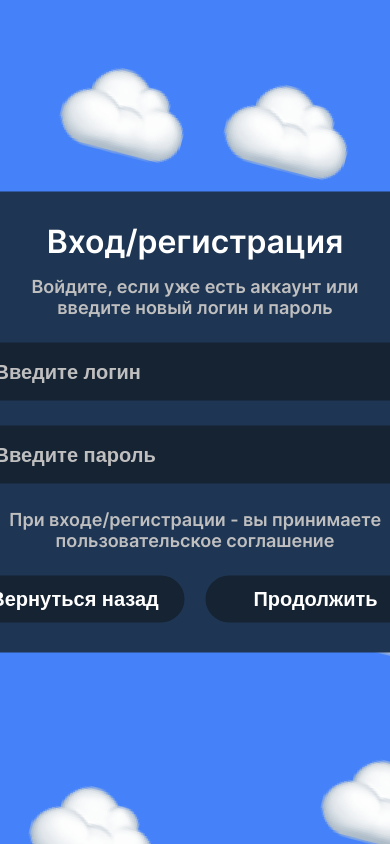
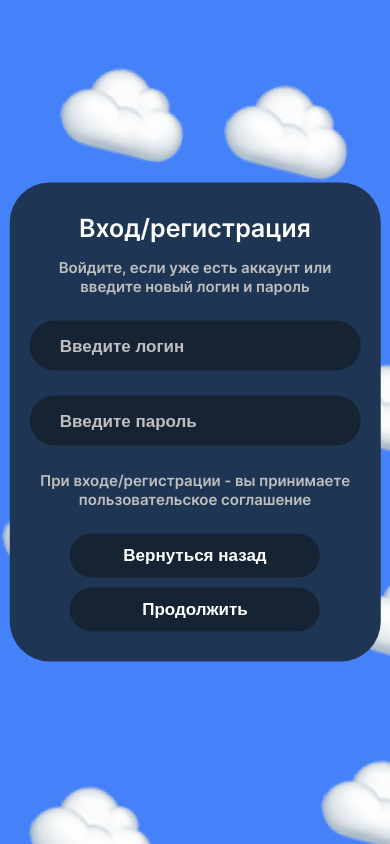
Before and after one commit to Holder-hash/RoboRent, a React (Vite) app: page /RoboRent/auth in a window 390 px wide. Built offline with nearby package versions, Linux system fonts and the light colour scheme; the HTML template or start-up script is replaced by a standard one.

Commit message:
login page adaptation

```diff
--- a/src/components/screens/LoginPage/LoginPage.module.scss
+++ b/src/components/screens/LoginPage/LoginPage.module.scss
@@ -6,12 +6,19 @@
   width: 561px;
   border-radius: 40px;
   background: rgb(30, 54, 83);
+
+  @media screen and (max-width: 600px) {
+    width: 95%;
+  }
 }
 
 .form {
   width: 100%;
   height: inherit;
   padding: 30px 50px;
+  @media screen and (max-width: 600px) {
+    padding: 30px 20px;
+  }
 }
 
 .title {
@@ -20,6 +27,9 @@
   font-weight: 600;
   text-align: center;
   margin-bottom: 15px;
+  @media screen and (max-width: 600px) {
+    font-size: 25px;
+  }
 }
 
 .description {
@@ -29,6 +39,15 @@
   text-align: center;
   margin-bottom: 25px;
   padding: 0 30px;
+
+  @media screen and (max-width: 600px) {
+    font-size: 17px;
+    padding: 0 20px;
+  }
+  @media screen and (max-width: 400px) {
+    font-size: 15px;
+    padding: 0 5px;
+  }
 }
 
 .input {
@@ -43,11 +62,20 @@
   color: rgb(192, 191, 192);
   font-size: 20px;
   font-weight: 600;
+
+  @media screen and (max-width: 600px) {
+    height: 50px;
+    font-size: 15px;
+  }
 }
 .input::placeholder {
   color: rgb(192, 191, 192);
   font-size: 20px;
   font-weight: 600;
+
+  @media screen and (max-width: 600px) {
+    font-size: 17px;
+  }
 }
 .input:not(:last-child) {
   margin-bottom: 25px;
@@ -58,6 +86,11 @@
   display: flex;
   align-items: center;
   justify-content: space-between;
+
+  @media screen and (max-width: 400px) {
+    flex-direction: column;
+    gap: 10px;
+  }
 }
 
 .button {
@@ -72,4 +105,13 @@
   color: rgb(255, 255, 255);
   font-size: 20px;
   font-weight: 600;
+
+  @media screen and (max-width: 600px) {
+    width: 160px;
+    font-size: 15px;
+  }
+  @media screen and (max-width: 400px) {
+    width: 250px;
+    font-size: 17px;
+  }
 }
```
Also changed, not shown: 1 other file (tests, documents, lock files or other folders).
